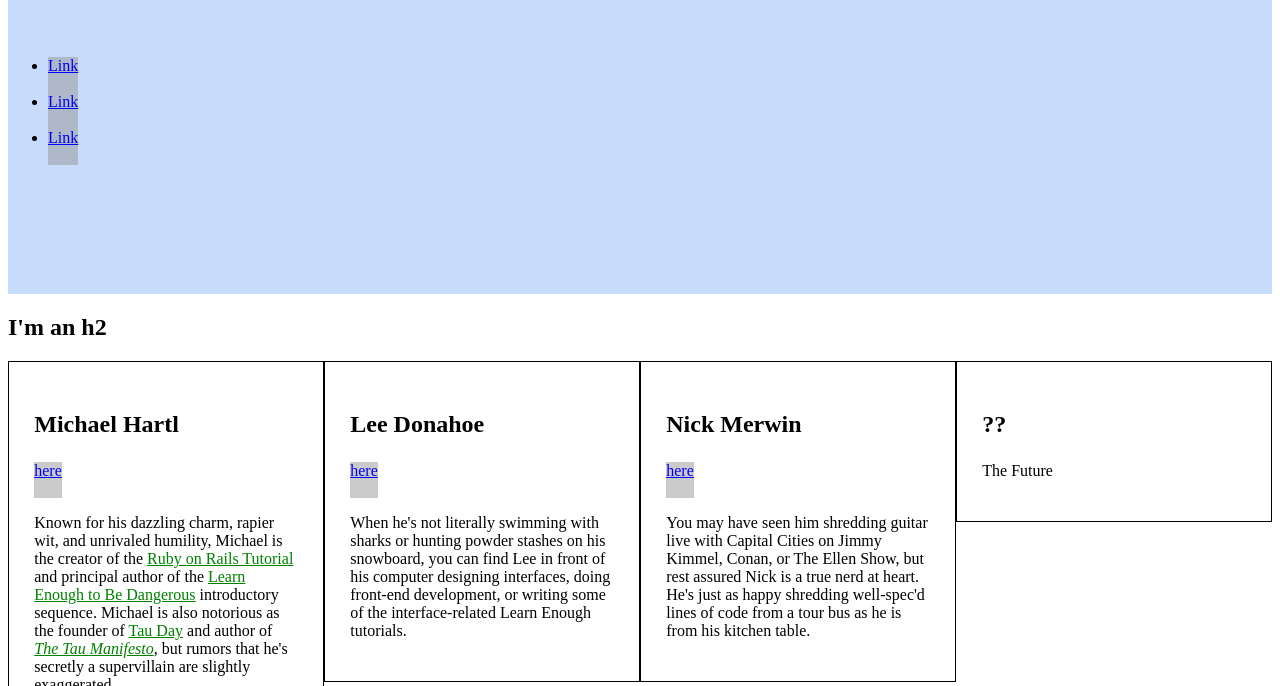
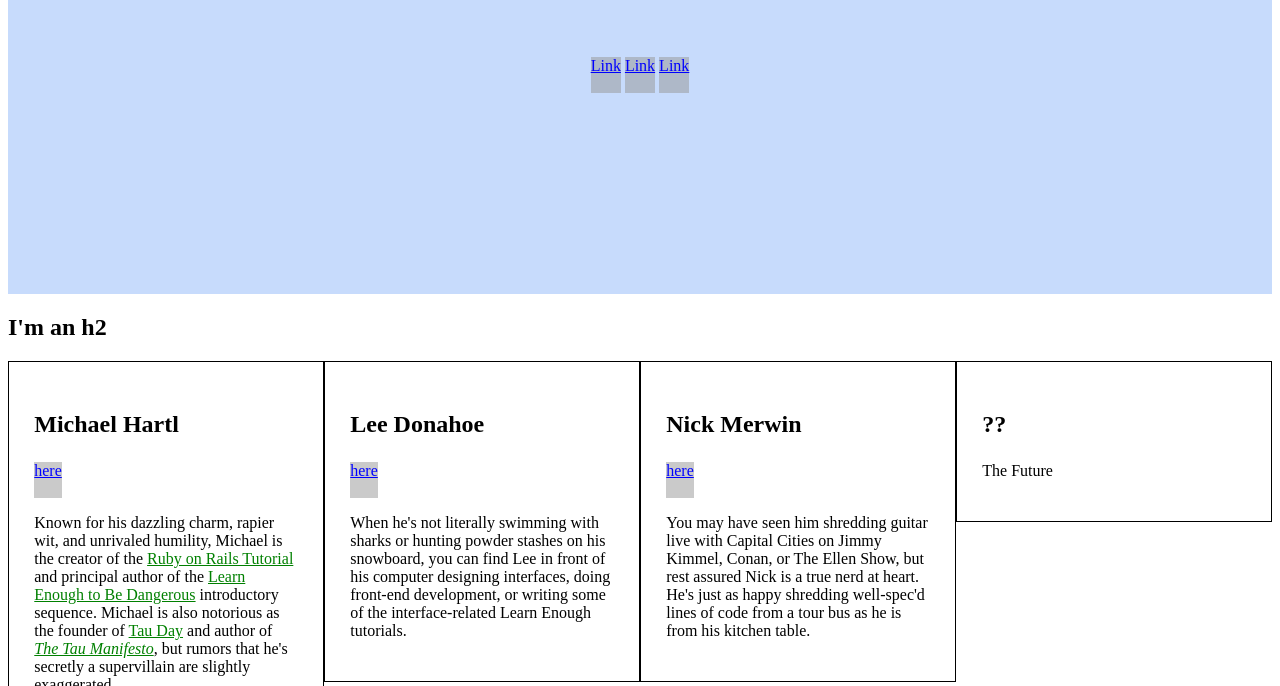
Before and after one commit to tokjen/tokjen.github.io, a plain HTML site: page index.html in a window 1280 px wide. Shown: the part 114-800 px from the top of the page. Drawn offline with Linux system fonts and the light colour scheme.

Commit message:
Finish with inline block

```diff
--- a/index.html
+++ b/index.html
@@ -25,6 +25,14 @@
         color: blue;
         display: inline-block;
         height: 36px;
+      }
+      .social-list {
+        list-style: none;
+        padding: 0;
+        text-align: center;
+      }
+      .social-list > li {
+        display: inline-block;
       }
 
       /* BIO STYLES */
@@ -62,7 +70,7 @@
   <body>
     <div class="full-hero hero-home">
       <h1>I'm an h1</h1>
-      <ul>
+      <ul class="social-list">
         <li>
           <a href="http://example.com/" class="social-link">Link</a>
         </li>
```
